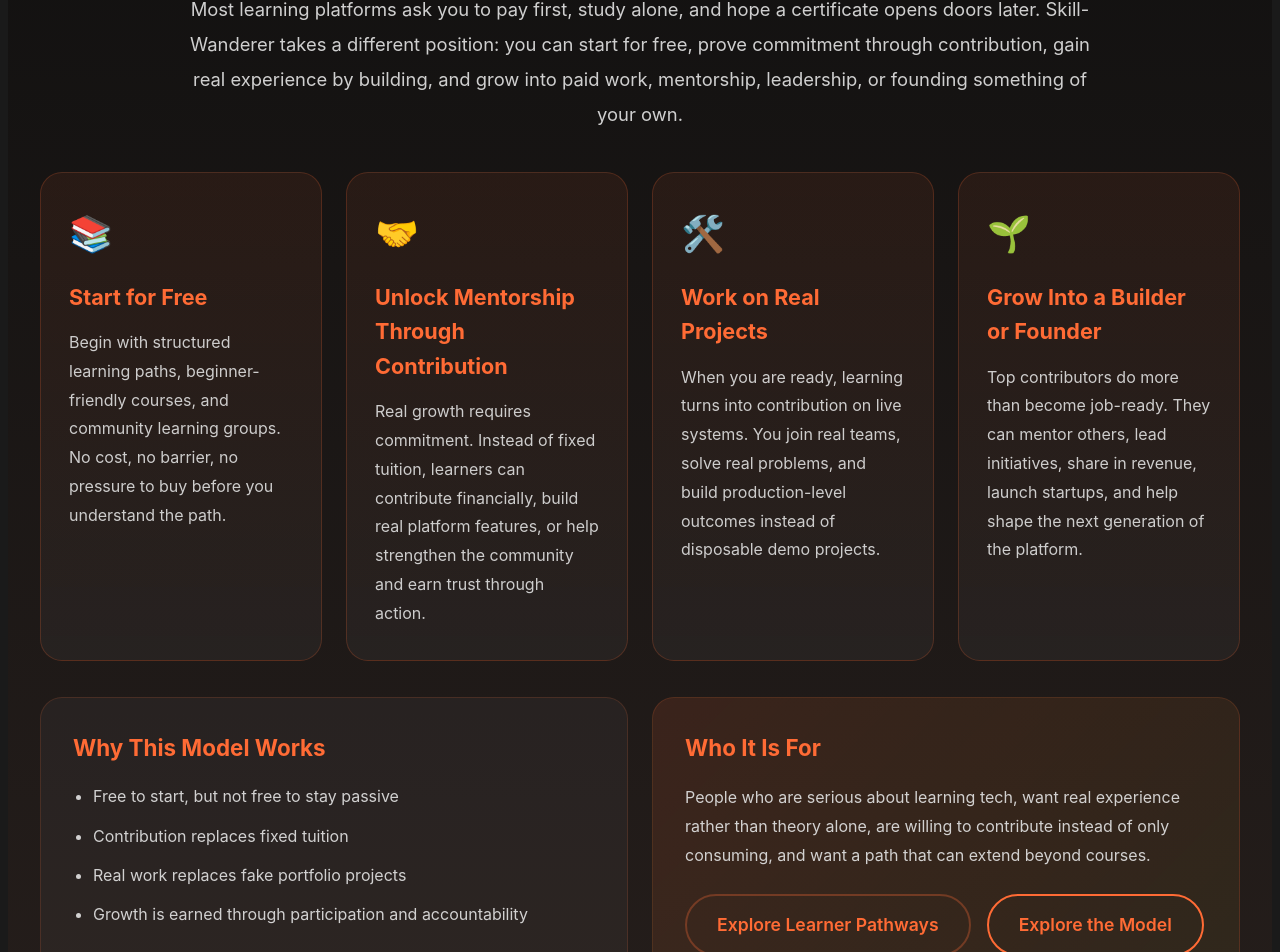
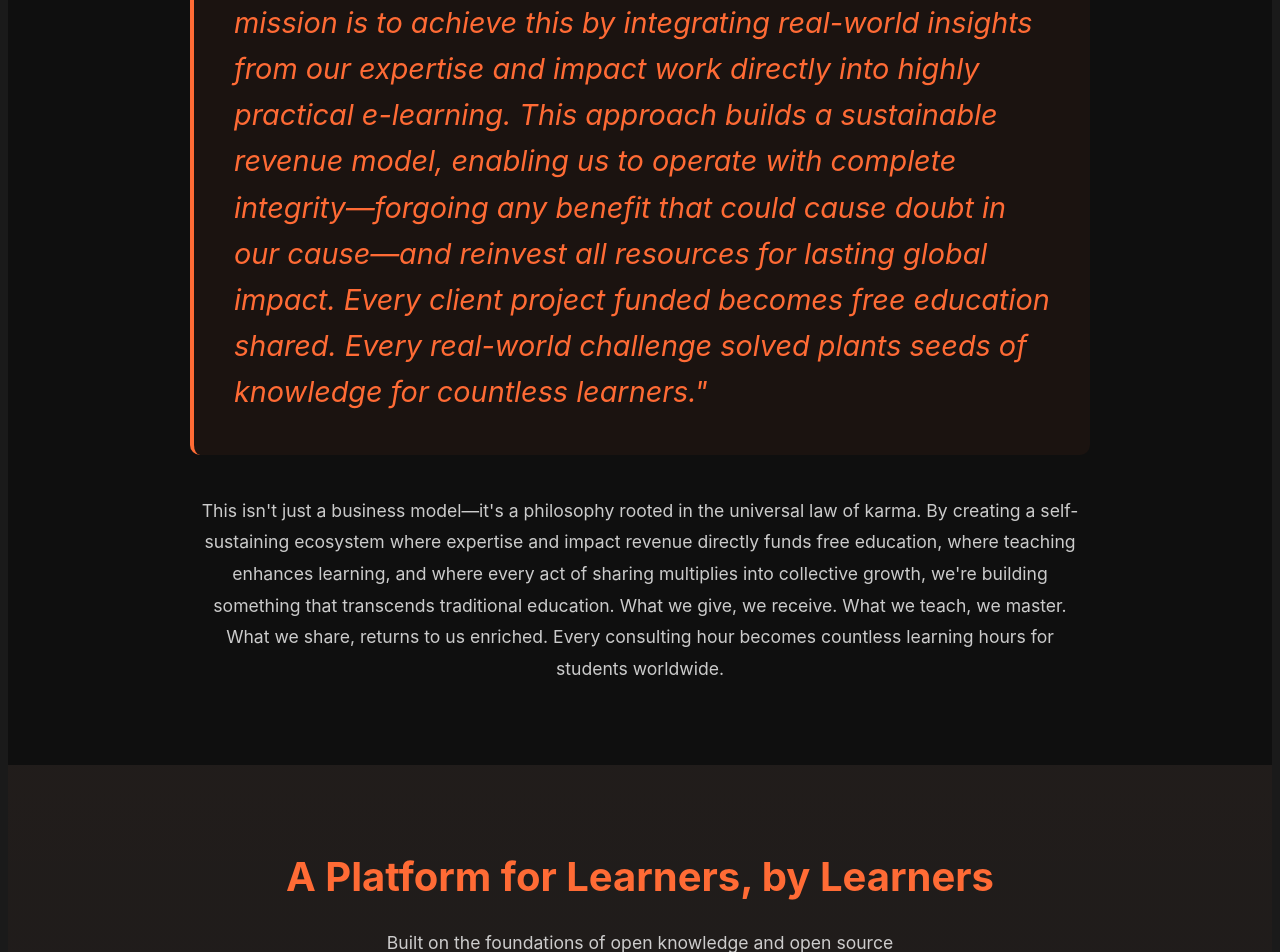
Before and after one commit to skill-wanderer/skill-wanderer-landing-page, a Nuxt app: page /about in a window 1280 px wide. Shown: the part 3986-4938 px from the top of the page. Built offline with nearby package versions, Linux system fonts and the light colour scheme.

Commit message:
Revert "feat: add education philosophy content refs #88"
This reverts commit b14b4f50d3ca3c3879270adbc84c84afde21059f.

```diff
--- a/pages/about.vue
+++ b/pages/about.vue
@@ -116,72 +116,6 @@
           <span class="philosophy-icon">🤝</span>
           <h3>Community Over Competition</h3>
           <p>Learning is not a solo journey. We foster collaboration, peer support, and collective growth over individual achievement.</p>
-        </div>
-      </div>
-    </section>
-
-    <!-- Education Philosophy Section -->
-    <section class="education-philosophy">
-      <div class="section-header">
-        <h2>Learn. Contribute. Build. Earn.</h2>
-        <p>A practical philosophy for people who want more than passive courses</p>
-      </div>
-      <div class="education-philosophy-content">
-        <div class="education-philosophy-lead">
-          <p>
-            Most learning platforms ask you to pay first, study alone, and hope a certificate opens doors later.
-            Skill-Wanderer takes a different position: you can start for free, prove commitment through contribution,
-            gain real experience by building, and grow into paid work, mentorship, leadership, or founding something of your own.
-          </p>
-        </div>
-
-        <div class="education-philosophy-grid">
-          <article class="education-card">
-            <span class="education-card-icon">📚</span>
-            <h3>Start for Free</h3>
-            <p>Begin with structured learning paths, beginner-friendly courses, and community learning groups. No cost, no barrier, no pressure to buy before you understand the path.</p>
-          </article>
-
-          <article class="education-card">
-            <span class="education-card-icon">🤝</span>
-            <h3>Unlock Mentorship Through Contribution</h3>
-            <p>Real growth requires commitment. Instead of fixed tuition, learners can contribute financially, build real platform features, or help strengthen the community and earn trust through action.</p>
-          </article>
-
-          <article class="education-card">
-            <span class="education-card-icon">🛠️</span>
-            <h3>Work on Real Projects</h3>
-            <p>When you are ready, learning turns into contribution on live systems. You join real teams, solve real problems, and build production-level outcomes instead of disposable demo projects.</p>
-          </article>
-
-          <article class="education-card">
-            <span class="education-card-icon">🌱</span>
-            <h3>Grow Into a Builder or Founder</h3>
-            <p>Top contributors do more than become job-ready. They can mentor others, lead initiatives, share in revenue, launch startups, and help shape the next generation of the platform.</p>
-          </article>
-        </div>
-
-        <div class="education-philosophy-summary">
-          <div class="summary-card">
-            <h3>Why This Model Works</h3>
-            <ul>
-              <li>Free to start, but not free to stay passive</li>
-              <li>Contribution replaces fixed tuition</li>
-              <li>Real work replaces fake portfolio projects</li>
-              <li>Growth is earned through participation and accountability</li>
-            </ul>
-          </div>
-          <div class="summary-card accent-card">
-            <h3>Who It Is For</h3>
-            <p>
-              People who are serious about learning tech, want real experience rather than theory alone,
-              are willing to contribute instead of only consuming, and want a path that can extend beyond courses.
-            </p>
-            <div class="summary-actions">
-              <NuxtLink to="/principles/pathways" class="btn btn-outline">Explore Learner Pathways</NuxtLink>
-              <NuxtLink to="/principles/social-enterprise" class="btn btn-secondary">Explore the Model</NuxtLink>
-            </div>
-          </div>
         </div>
       </div>
     </section>
@@ -374,7 +308,7 @@
 useSEO({
   title: 'About Skill-Wanderer | The Story Behind the Mission',
   description: 'Learn about the journey behind Skill-Wanderer, our philosophy of teaching to master, and our mission to democratize quality tech education with integrity.',
-  keywords: ['about skill-wanderer', 'quan nguyen', 'tech education mission', 'learning philosophy', 'skill wanderer story', 'learn contribute build earn', 'education philosophy'],
+  keywords: ['about skill-wanderer', 'quan nguyen', 'tech education mission', 'learning philosophy', 'skill wanderer story'],
   type: 'article',
   structuredData: [
     createArticleSchema(
@@ -586,111 +520,6 @@
   color: var(--primary-orange);
   margin-bottom: 15px;
   font-size: 1.4rem;
-}
-
-/* Education Philosophy Section */
-.education-philosophy {
-  padding: 90px 20px;
-  background: linear-gradient(180deg, rgba(15, 15, 15, 1) 0%, rgba(255, 107, 53, 0.05) 100%);
-}
-
-.education-philosophy-content {
-  max-width: 1200px;
-  margin: 0 auto;
-}
-
-.education-philosophy-lead {
-  max-width: 900px;
-  margin: 0 auto 40px;
-  text-align: center;
-}
-
-.education-philosophy-lead p {
-  font-size: 1.15rem;
-  line-height: 1.9;
-  opacity: 0.92;
-}
-
-.education-philosophy-grid {
-  display: grid;
-  grid-template-columns: repeat(auto-fit, minmax(260px, 1fr));
-  gap: 24px;
-  margin-bottom: 36px;
-}
-
-.education-card {
-  padding: 32px 28px;
-  background: linear-gradient(180deg, rgba(255, 107, 53, 0.08) 0%, rgba(255, 255, 255, 0.04) 100%);
-  border: 1px solid rgba(255, 107, 53, 0.2);
-  border-radius: 22px;
-  transition: transform 0.3s ease, border-color 0.3s ease;
-}
-
-.education-card:hover {
-  transform: translateY(-6px);
-  border-color: rgba(255, 107, 53, 0.38);
-}
-
-.education-card-icon {
-  display: inline-block;
-  font-size: 2.2rem;
-  margin-bottom: 18px;
-}
-
-.education-card h3 {
-  color: var(--primary-orange);
-  margin-bottom: 14px;
-  font-size: 1.35rem;
-}
-
-.education-card p {
-  line-height: 1.8;
-  opacity: 0.9;
-}
-
-.education-philosophy-summary {
-  display: grid;
-  grid-template-columns: repeat(auto-fit, minmax(280px, 1fr));
-  gap: 24px;
-}
-
-.summary-card {
-  padding: 32px;
-  border-radius: 22px;
-  background: rgba(255, 255, 255, 0.04);
-  border: 1px solid rgba(255, 107, 53, 0.15);
-}
-
-.summary-card h3 {
-  color: var(--primary-orange);
-  margin-bottom: 18px;
-  font-size: 1.4rem;
-}
-
-.summary-card ul {
-  padding-left: 20px;
-}
-
-.summary-card li {
-  margin-bottom: 12px;
-  line-height: 1.7;
-  opacity: 0.92;
-}
-
-.accent-card {
-  background: linear-gradient(135deg, rgba(255, 107, 53, 0.12), rgba(255, 217, 61, 0.06));
-}
-
-.summary-card p {
-  line-height: 1.8;
-  opacity: 0.92;
-}
-
-.summary-actions {
-  display: flex;
-  gap: 16px;
-  flex-wrap: wrap;
-  margin-top: 24px;
 }
 
 /* Mission Section */
@@ -989,15 +818,6 @@
     grid-template-columns: 1fr;
   }
 
-  .education-philosophy {
-    padding: 70px 20px;
-  }
-
-  .education-card,
-  .summary-card {
-    padding: 26px 22px;
-  }
-
   .principle-content p {
     margin-left: 0;
     margin-top: 10px;
--- a/pages/index.vue
+++ b/pages/index.vue
@@ -8,7 +8,7 @@
         <p class="hero-description">
           Quality education shapes brighter futures. Skill-Wanderer integrates real-world insights
           into practical tech learning paths, creating an honest educational platform with no ads,
-          no affiliate bias, and a contribution-first model where serious learners grow by building.
+          no affiliate bias—just pure, passionate learning.
         </p>        <div class="hero-cta">
           <NuxtLink to="/learners" class="btn btn-primary">
             Meet Our Learners
@@ -64,53 +64,6 @@
           <h3>Future Pathways</h3>
           <p>Long-term vision includes pathways for learners to join our team or launch their own ventures, fostering a cycle of growth and opportunity.</p>
         </div>
-      </div>
-    </section>
-
-    <!-- Education Model Section -->
-    <section class="education-model">
-      <div class="section-header">
-        <h2>Learn. Contribute. Build. Earn.</h2>
-        <p>A new way to learn tech without staying passive</p>
-      </div>
-      <div class="education-model-intro">
-        <p>
-          Most platforms ask you to pay first, learn alone, and hope it turns into a job later.
-          Skill-Wanderer is structured differently: you can start for free, unlock deeper support by
-          contributing, gain experience on real work, and grow into paid opportunities, leadership,
-          or even your own venture.
-        </p>
-      </div>
-      <div class="education-model-grid">
-        <div class="model-card">
-          <span class="model-step">01</span>
-          <h3>Learn for Free</h3>
-          <p>Begin with structured learning paths, beginner-friendly content, and community support without cost barriers.</p>
-        </div>
-        <div class="model-card">
-          <span class="model-step">02</span>
-          <h3>Contribute to Unlock More</h3>
-          <p>Instead of fixed tuition, show commitment by contributing financially, building platform features, or strengthening the community.</p>
-        </div>
-        <div class="model-card">
-          <span class="model-step">03</span>
-          <h3>Build on Real Projects</h3>
-          <p>Move beyond theory by working with real teams, production-level challenges, and partner-facing outcomes.</p>
-        </div>
-        <div class="model-card">
-          <span class="model-step">04</span>
-          <h3>Earn Through Growth</h3>
-          <p>Top contributors can progress into revenue sharing, paid roles, mentorship, project leadership, and founder pathways.</p>
-        </div>
-      </div>
-      <div class="education-model-cta">
-        <NuxtLink to="/about" class="btn btn-outline">
-          Read the Philosophy
-          <span>→</span>
-        </NuxtLink>
-        <NuxtLink to="/principles/social-enterprise" class="btn btn-secondary">
-          See How It Works
-        </NuxtLink>
       </div>
     </section>
 
@@ -190,8 +143,8 @@
 // SEO and meta management
 useSEO({
   title: 'Skill-Wanderer - Free Tech Education for Everyone',
-  description: 'Free, practical tech education with a contribution-first model: learn for free, contribute, build on real projects, and grow into earning opportunities.',
-  keywords: ['tech education', 'programming courses', 'free coding bootcamp', 'web development', 'skill development', 'learning platform', 'learn contribute build earn', 'education philosophy'],
+  description: 'Free, practical tech education that celebrates learning through failure. Quality education shapes brighter futures with no ads or affiliate bias.',
+  keywords: ['tech education', 'programming courses', 'free coding bootcamp', 'web development', 'skill development', 'learning platform'],
   type: 'website',
   structuredData: [
     createOrganizationSchema(),
@@ -202,7 +155,7 @@
       },
       {
         question: 'What makes Skill-Wanderer different from other learning platforms?',
-        answer: 'Skill-Wanderer operates with complete integrity — no ads, no affiliate marketing, no commissions. Learners can start for free, contribute to unlock deeper support, and grow through real project work instead of passive course consumption.'
+        answer: 'Skill-Wanderer operates with complete integrity — no ads, no affiliate marketing, no commissions. All recommendations are purely for your benefit. We integrate real-world expertise into practical tech education.'
       },
       {
         question: 'Who is behind Skill-Wanderer?',
@@ -440,78 +393,6 @@
 .features {
   padding: 100px 20px;
   background: var(--darker-bg);
-}
-
-.education-model {
-  padding: 100px 20px;
-  background: linear-gradient(180deg, rgba(255, 107, 53, 0.06) 0%, rgba(15, 15, 15, 0.98) 100%);
-}
-
-.education-model-intro {
-  max-width: 860px;
-  margin: 0 auto 40px;
-  text-align: center;
-}
-
-.education-model-intro p {
-  font-size: 1.1rem;
-  line-height: 1.8;
-  opacity: 0.9;
-}
-
-.education-model-grid {
-  display: grid;
-  grid-template-columns: repeat(auto-fit, minmax(240px, 1fr));
-  gap: 24px;
-  max-width: 1200px;
-  margin: 0 auto;
-}
-
-.model-card {
-  background: linear-gradient(180deg, rgba(255, 107, 53, 0.09) 0%, rgba(255, 255, 255, 0.04) 100%);
-  border: 1px solid rgba(255, 107, 53, 0.2);
-  border-radius: 24px;
-  padding: 32px 28px;
-  transition: transform 0.3s ease, border-color 0.3s ease, box-shadow 0.3s ease;
-}
-
-.model-card:hover {
-  transform: translateY(-6px);
-  border-color: rgba(255, 107, 53, 0.4);
-  box-shadow: 0 18px 45px rgba(0, 0, 0, 0.18);
-}
-
-.model-step {
-  display: inline-flex;
-  align-items: center;
-  justify-content: center;
-  width: 48px;
-  height: 48px;
-  margin-bottom: 20px;
-  border-radius: 999px;
-  background: rgba(255, 107, 53, 0.15);
-  color: var(--accent-yellow);
-  font-weight: 800;
-  letter-spacing: 0.08em;
-}
-
-.model-card h3 {
-  margin-bottom: 14px;
-  color: var(--primary-orange);
-  font-size: 1.35rem;
-}
-
-.model-card p {
-  opacity: 0.88;
-  line-height: 1.75;
-}
-
-.education-model-cta {
-  display: flex;
-  gap: 20px;
-  justify-content: center;
-  flex-wrap: wrap;
-  margin-top: 40px;
 }
 
 .section-header {
@@ -752,14 +633,6 @@
     grid-template-columns: 1fr;
   }
 
-  .education-model {
-    padding: 80px 20px;
-  }
-
-  .model-card {
-    padding: 28px 22px;
-  }
-
   .hero-cta {
     flex-direction: column;
     align-items: center;
```
